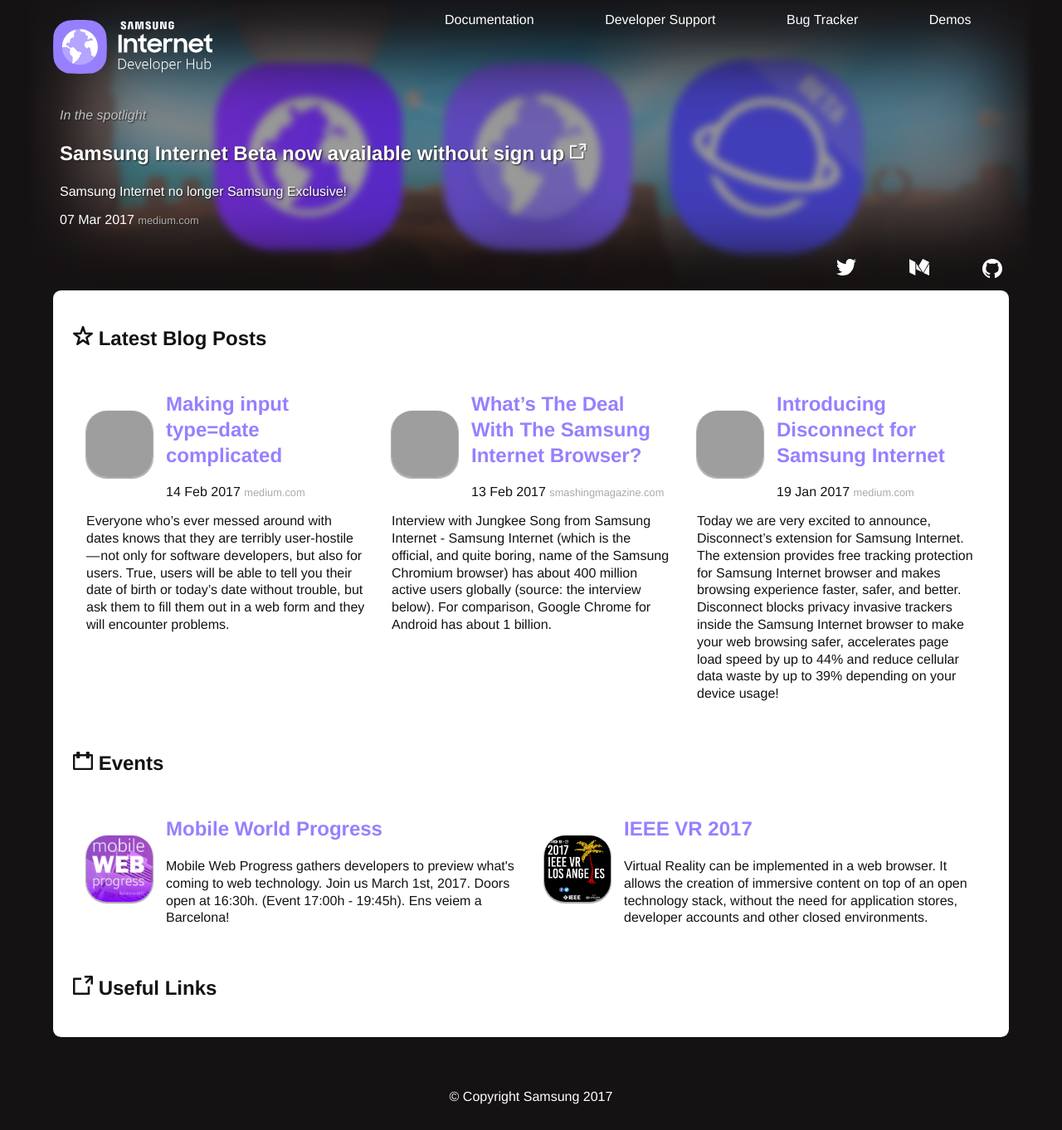
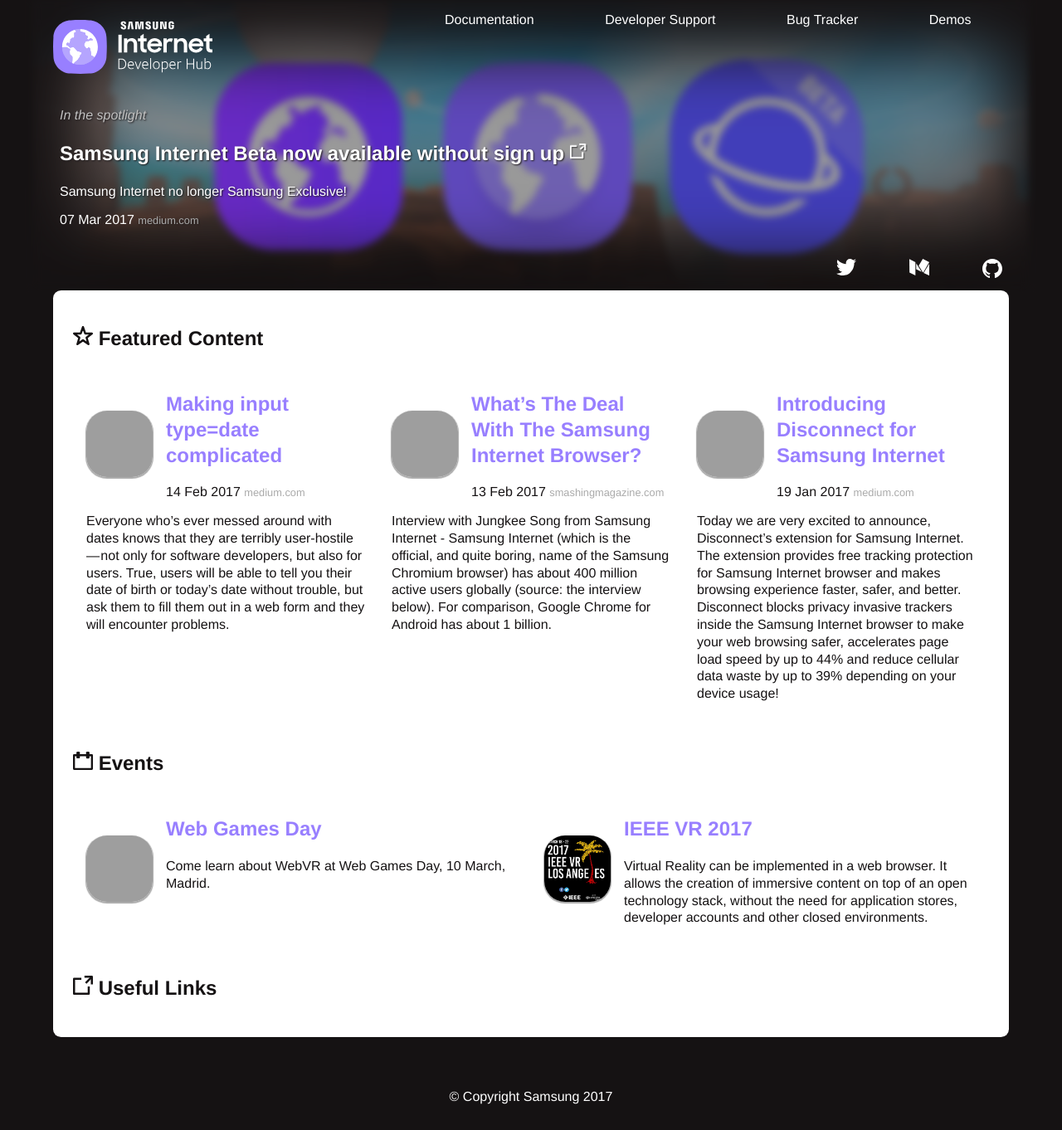
Before and after one commit to SamsungInternet/homepage-archive, a Jekyll site: the page built from index.html, in a window 1280 px wide. Shown: the whole page at 83% size. Built offline with Jekyll 4.4.1, drawn with Linux system fonts in a browser that asks for light colours; grey boxes are pictures that could not be loaded.

Commit message:
Update Events and Titles

```diff
--- a/index.html
+++ b/index.html
@@ -30,7 +30,7 @@
 {% if post.image %}<div class="main-header_bg" style="background-image: url({{post.image}});"></div>{% endif %}
 
 <section class="norm">
-	<h1><img src="images/starLogo.svg" class="title-icon" alt="Latest"> Latest Blog Posts</h1>
+	<h1><img src="images/starLogo.svg" class="title-icon" alt="Latest"> Featured Content</h1>
 	<div class="norm-subSection_feed">
 {% else %}
 		<div class="feed-item">
@@ -49,8 +49,8 @@
 	<h1><img src="images/calendarLogo.svg" class="title-icon" alt="Events"> Events</h1>
 	<div class="norm-subSection_feed">
 		<div class="feed-item">
-			<a href="https://ti.to/samsunginternet/mwp17"><img src="images/events/mwp-2017.jpg" class="feed-item_image"><h2>Mobile World Progress</h2></a>
-			<p>Mobile Web Progress gathers developers to preview what's coming to web technology. Join us March 1st, 2017. Doors open at 16:30h. (Event 17:00h - 19:45h). Ens veiem a Barcelona!</p>
+			<a href="http://webgamesday.com/"><img src="http://webgamesday.com/imgs/q-mark.png" class="feed-item_image"><h2>Web Games Day</h2></a>
+			<p>Come learn about WebVR at Web Games Day, 10 March, Madrid. </p>
 		</div>
 		<div class="feed-item">
 			<a href="https://ieeevr.org"><img src="images/events/ieeevr.JPG" class="feed-item_image"><h2>IEEE VR 2017</h2></a>
```
Also changed, not shown: images/sdevhubicon.png.
